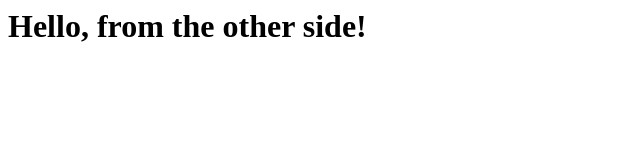
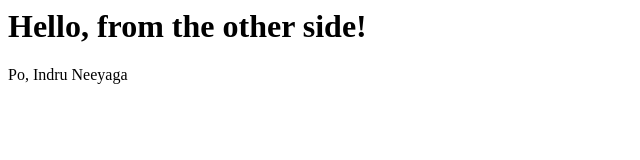
Before and after one commit to abxnxsh/lab10, a plain HTML site: page index.html in a window 1280 px wide. Shown: the whole page, without its empty margins (0-640 px from the left). Drawn offline with Linux system fonts and the light colour scheme.

Commit message:
update index.html

```diff
--- a/index.html
+++ b/index.html
@@ -1 +1,2 @@
 <h1>Hello, from the other side!</h1>
+<p> Po, Indru Neeyaga <p>
```
